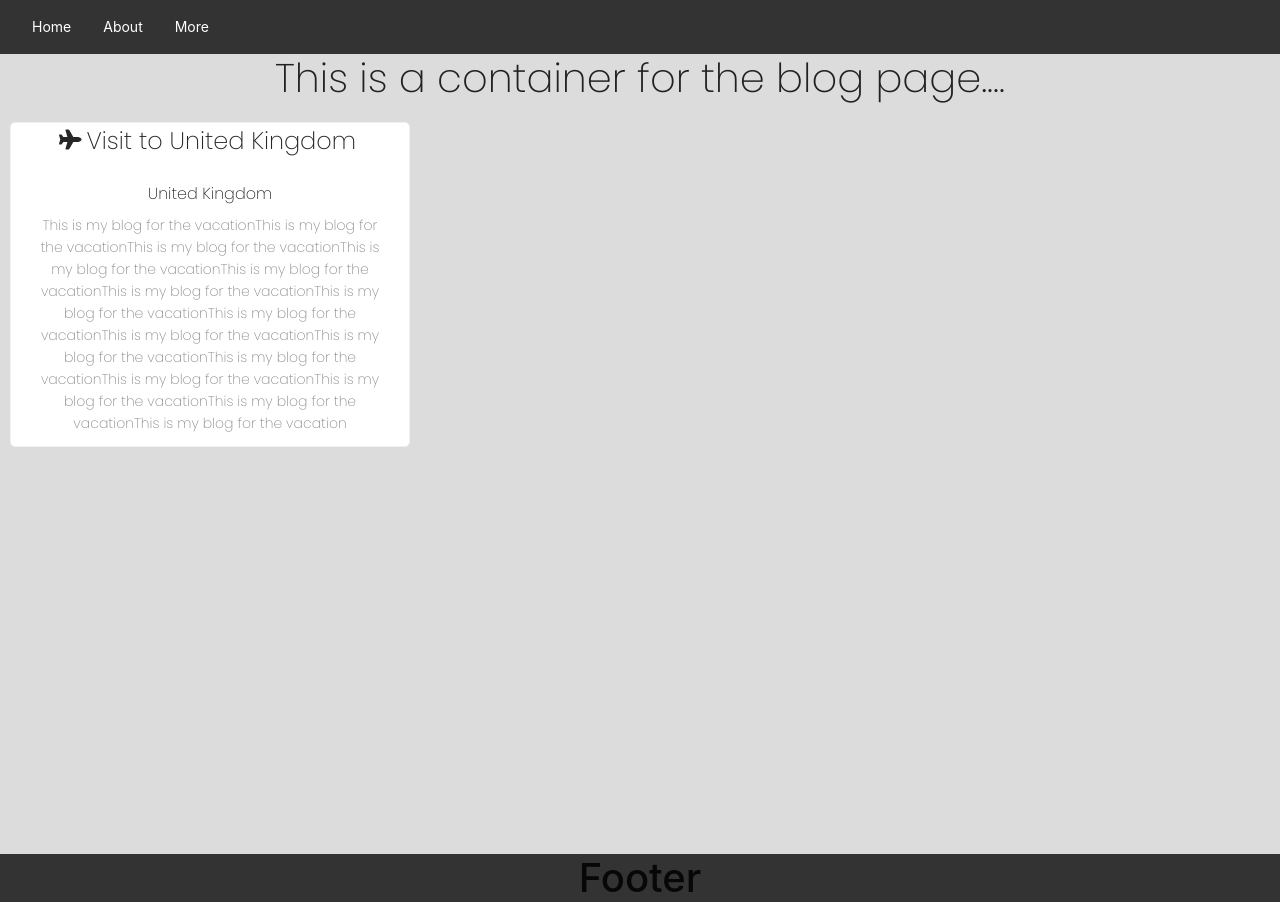
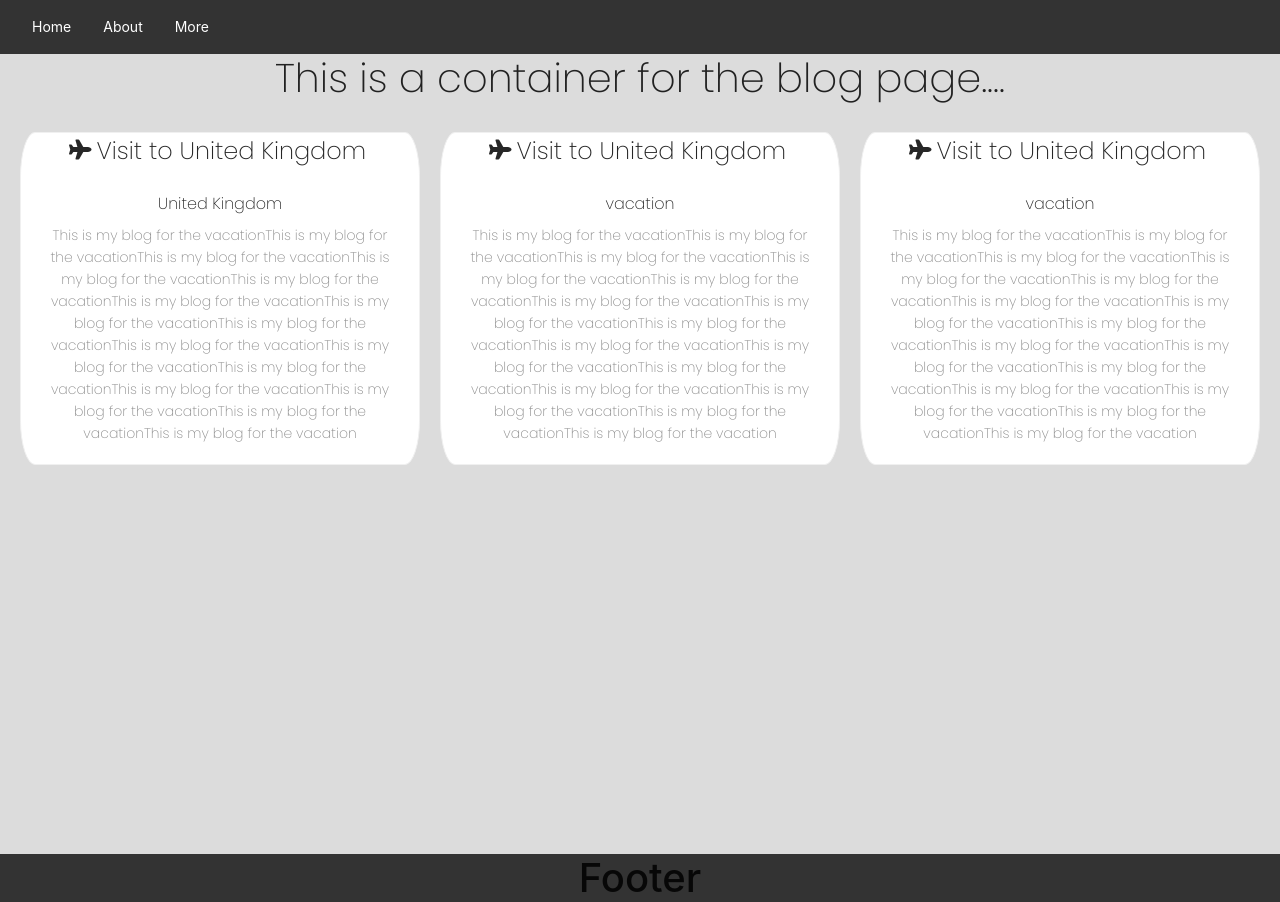
Before and after one commit to MohammedHaris96/Blog-Page, a React (Create React App) app: page / in a window 1280 px wide. Built offline with nearby package versions, Linux system fonts and the light colour scheme; the HTML template or start-up script is replaced by a standard one.

Commit message:
changed blog cards

```diff
--- a/src/Components/Homepage.js
+++ b/src/Components/Homepage.js
@@ -1,5 +1,6 @@
 import "./Styles/Homepage.css";
 import { Card, Carousel } from "antd";
+import { margin } from "@mui/system";
 const { Meta } = Card;
 
 // import AuthorImage from "./AuthorImage";
@@ -7,21 +8,23 @@ const Homepage = () => {
   // Array of objects for blog
   const blogs = [
     {
-      vacationName: "United Kingdom",
-      descriptionLondon:
+      name: "United Kingdom",
+      description:
         "This is my blog for the vacationThis is my blog for the vacationThis is my blog for the vacationThis is my blog for the vacationThis is my blog for the vacationThis is my blog for the vacationThis is my blog for the vacationThis is my blog for the vacationThis is my blog for the vacationThis is my blog for the vacationThis is my blog for the vacationThis is my blog for the vacationThis is my blog for the vacationThis is my blog for the vacationThis is my blog for the vacation",
       titleUK: "Vacation",
     },
 
     {
       name: "vacation",
-      description: "This is my blog for the vacation",
+      description:
+        "This is my blog for the vacationThis is my blog for the vacationThis is my blog for the vacationThis is my blog for the vacationThis is my blog for the vacationThis is my blog for the vacationThis is my blog for the vacationThis is my blog for the vacationThis is my blog for the vacationThis is my blog for the vacationThis is my blog for the vacationThis is my blog for the vacationThis is my blog for the vacationThis is my blog for the vacationThis is my blog for the vacation",
       title: "Vacation",
     },
 
     {
       name: "vacation",
-      description: "This is my blog for the vacation",
+      description:
+        "This is my blog for the vacationThis is my blog for the vacationThis is my blog for the vacationThis is my blog for the vacationThis is my blog for the vacationThis is my blog for the vacationThis is my blog for the vacationThis is my blog for the vacationThis is my blog for the vacationThis is my blog for the vacationThis is my blog for the vacationThis is my blog for the vacationThis is my blog for the vacationThis is my blog for the vacationThis is my blog for the vacation",
       title: "Vacation",
     },
   ];
@@ -31,30 +34,30 @@ const Homepage = () => {
       <div className="homepage-container  ">
         <h1>This is a container for the blog page....</h1>
 
-        <div className="blog-card">
+        <div className="blog-card d-flex justify-content-center ">
+          {blogs.map((blog) => {
+            return (
               <Card
                 hoverable
-            style={{ width: 400, borderRadius: "5px" }}
+                style={{ width: 400, borderRadius: "15px/45px", margin: "10px" }}
                 cover={
                   <>
                     <div className="d-flex justify-content-center align-items-center">
                       <span>
-                    <i class="fas fa-plane" style={{ fontSize: "20px" }}></i>
+                        <i
+                          class="fas fa-plane"
+                          style={{ fontSize: "20px" }}
+                        ></i>
                       </span>
                       <h4 style={{ margin: "5px" }}>Visit to United Kingdom</h4>
                     </div>
                   </>
                 }
               >
-            {blogs.map((blog) => {
-              return (
-                <Meta
-                  title={blog.vacationName}
-                  description={blog.descriptionLondon}
-                />
+                <Meta title={blog.name} description={blog.description} />
+              </Card>
             );
           })}
-          </Card>
         </div>
       </div>
     </>
```
Lines whose indentation alone changed are shown as unchanged.
